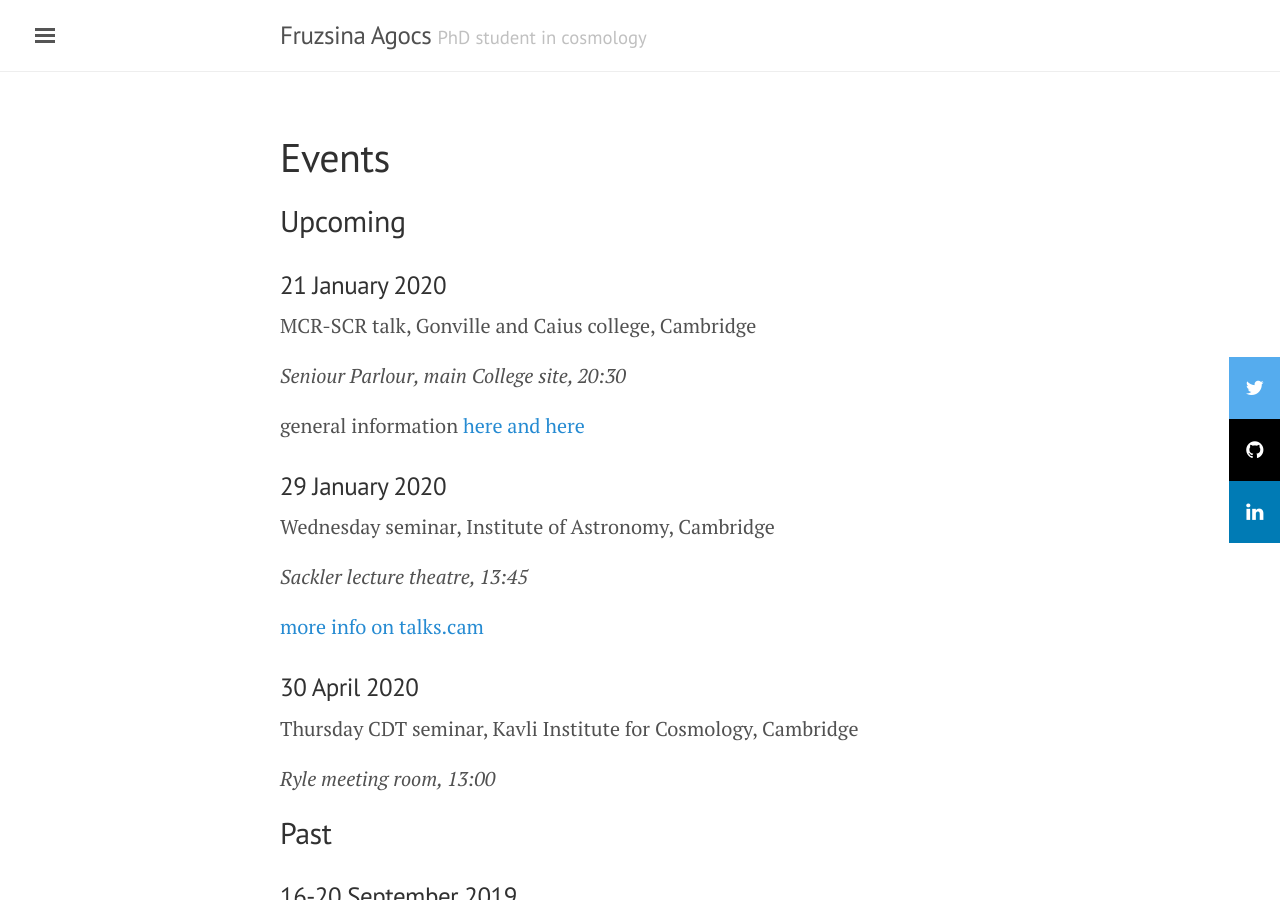
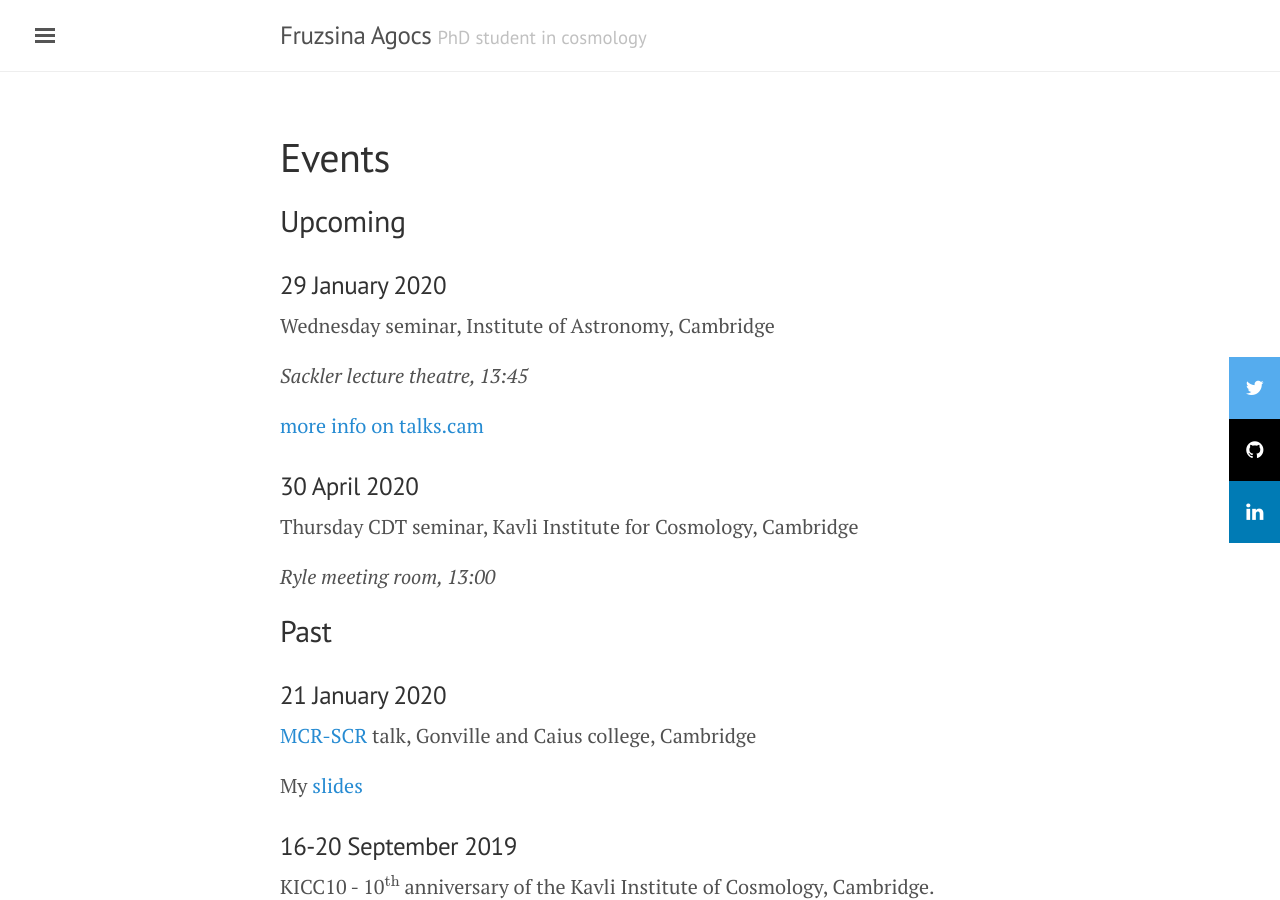
Before and after one commit to fruzsinaagocs/fruzsinaagocs.github.io, a Jekyll site: the page built from events.md, in a window 1280 px wide and 900 px high. Built offline with Jekyll 4.4.1, drawn with Linux system fonts in a browser that asks for light colours; formulas are drawn with MathJax 3.

Commit message:
Added mcr/scr talk slides, updated paper ref

```diff
--- a/events.md
+++ b/events.md
@@ -4,13 +4,6 @@ title: Events
 ---
 
 ## Upcoming
-
-### 21 January 2020
-MCR-SCR talk, Gonville and Caius college, Cambridge
-
-*Seniour Parlour, main College site, 20:30*
-
-general information [here](https://www.cai.cam.ac.uk/research/seminars-and-talks/mcrscr-talks) [ and here](http://www.mcr.cai.cam.ac.uk/index.php/prospective/mcr-scr/)
 
 
 ### 29 January 2020
@@ -28,6 +21,11 @@ Thursday CDT seminar, Kavli Institute for Cosmology, Cambridge
 
 Past
 ----
+### 21 January 2020
+[MCR-SCR](https://www.cai.cam.ac.uk/research/seminars-and-talks/mcrscr-talks) talk, Gonville and Caius college, Cambridge
+
+My <a href="https://fruzsinaagocs.github.io/images/caius_mcr_scr_talk.pdf"
+target="_blank">slides</a>
 
 ### 16-20 September 2019
 KICC10 - 10${}^{\mathrm{th}}$ anniversary of the Kavli Institute of Cosmology,
```
Also changed, not shown: pubs-posters.md (+1 -2 lines), 1 other file.
